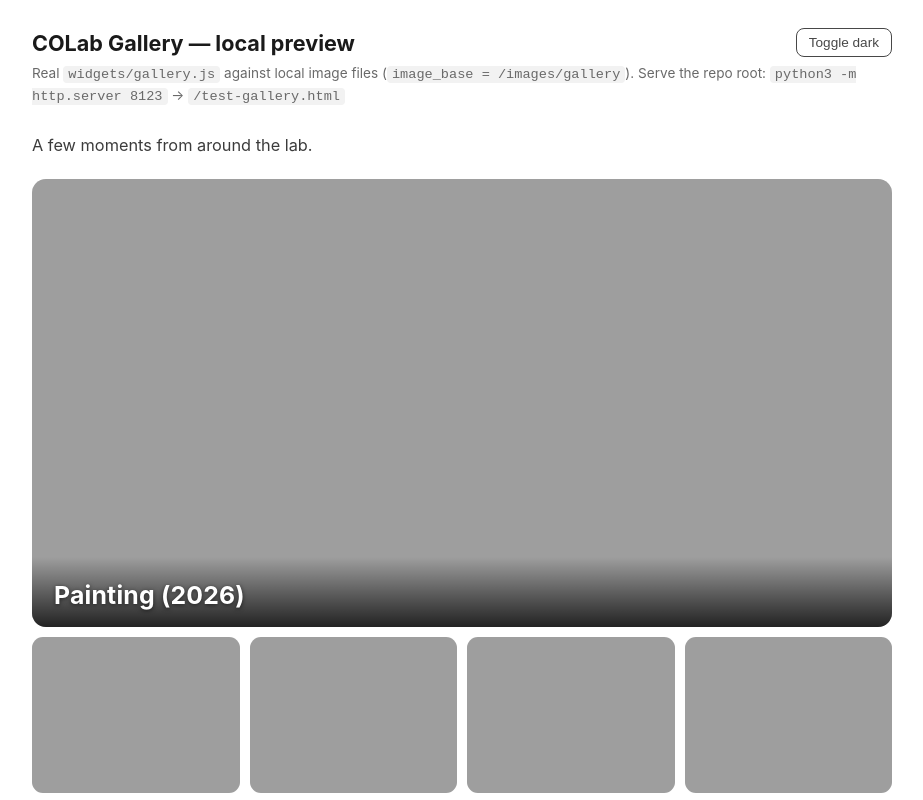
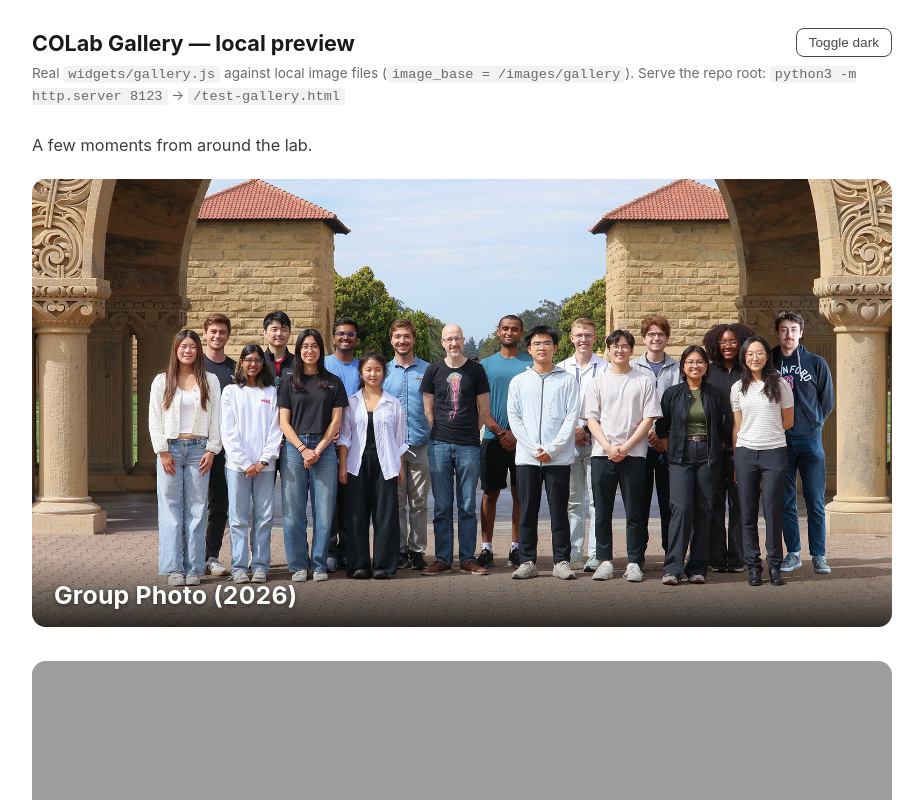
Before and after one commit to ophusgroup/landing, a website: page test-gallery.html in a window 1280 px wide. Shown: the top 800 px of the page, without its empty margins (178-1101 px from the left). Drawn offline with Linux system fonts and the light colour scheme.

Commit message:
image updates

```diff
--- a/test-gallery.html
+++ b/test-gallery.html
@@ -39,6 +39,14 @@
     image_base: "/images/gallery",
     albums: [
   {
+    "folder": "2026_group_photo",
+    "title": "Group Photo (2026)",
+    "caption": "",
+    "images": [
+      "2026_group_photo.jpg"
+    ]
+  },
+  {
     "folder": "2026_painting",
     "title": "Painting (2026)",
     "caption": "",
@@ -59,6 +67,7 @@
     "title": "Lab Life (2026)",
     "caption": "",
     "images": [
+      "2026_NCEM.jpg",
       "8ea6c21f-9fb6-4171-8813-409ecc582f42.jpg",
       "IMG_0685.jpg",
       "IMG_0807.jpg",
@@ -87,14 +96,27 @@
     "title": "Conferences (2026)",
     "caption": "",
     "images": [
+      "2026_conf_00.jpg",
+      "2026_conf_01.jpg",
+      "2026_conf_02.jpg",
+      "2026_conf_03.jpg",
+      "2026_conf_04.jpg",
+      "2026_conf_05.jpg",
+      "2026_conf_06.jpg",
+      "2026_conf_07.jpg",
+      "2026_conf_08.jpg",
       "PXL_20260427_060220069.jpg"
     ]
   },
   {
     "folder": "2026_baseball",
+    "cover": "IMG_0984.jpg",
     "title": "Baseball (2026)",
     "caption": "",
     "images": [
+      "2026_baseball_03.jpg",
+      "2026_baseball_04.jpg",
+      "2026_baseball_pokemon.jpg",
       "IMG_0920.jpg",
       "IMG_0984.jpg",
       "IMG_0993.jpg",
```
Also changed, not shown: gallery.md (+22 -0 lines), images/gallery/2026_baseball/2026_baseball_03.jpg (added), images/gallery/2026_baseball/2026_baseball_04.jpg (added), images/gallery/2026_baseball/2026_baseball_pokemon.jpg (added), images/gallery/2026_conferences/2026_conf_00.jpg (added), images/gallery/2026_conferences/2026_conf_01.jpg (added), images/gallery/2026_conferences/2026_conf_02.jpg (added), images/gallery/2026_conferences/2026_conf_03.jpg (added), images/gallery/2026_conferences/2026_conf_04.jpg (added), images/gallery/2026_conferences/2026_conf_05.jpg (added), images/gallery/2026_conferences/2026_conf_06.jpg (added), images/gallery/2026_conferences/2026_conf_07.jpg (added), images/gallery/2026_conferences/2026_conf_08.jpg (added), images/gallery/2026_group_photo/2026_group_photo.jpg (added), 1 more files. Lines whose indentation alone changed are shown as unchanged.
